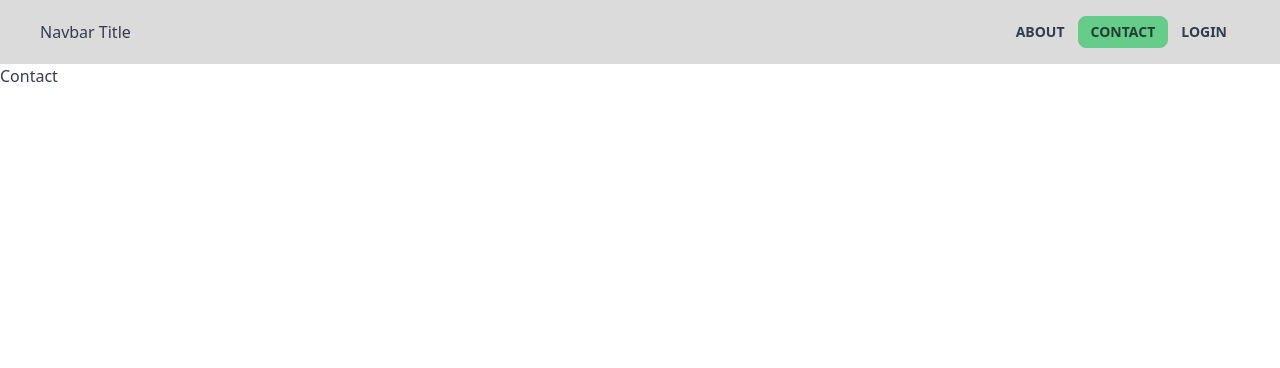
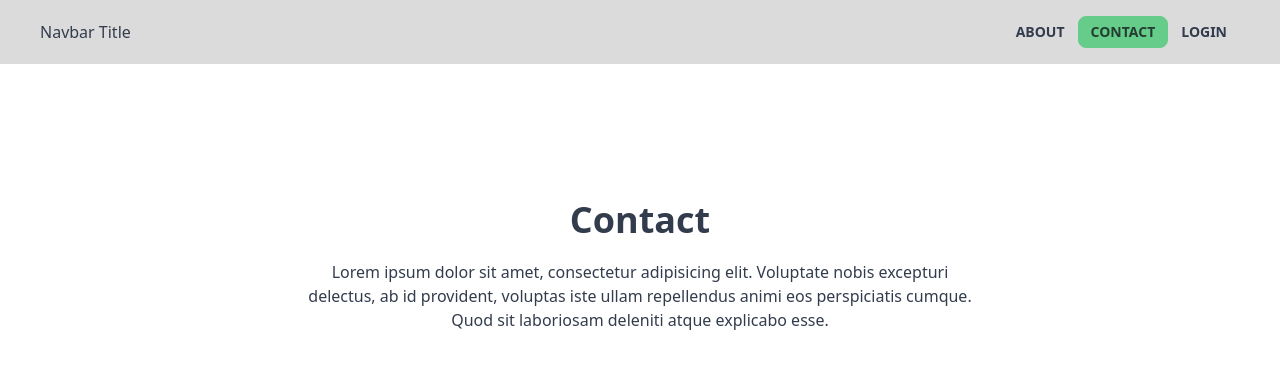
Before and after one commit to mir-hussain/clean-co-client-live-batch8, a React (Vite) app: page /contact in a window 1280 px wide. Shown: the top 368 px of the page. Built offline with nearby package versions, Linux system fonts and the light colour scheme; no server answers.

Commit message:
add: contact and about

```diff
--- /dev/null
+++ b/src/components/ui/Header.jsx
@@ -0,0 +1,17 @@
+import PropTypes from 'prop-types';
+
+const Header = ({ title, children }) => {
+  return (
+    <div className="flex flex-col items-center w-full my-24">
+      <h1 className="text-4xl font-semibold">{title}</h1>
+      <p className="max-w-[75ch] text-center mt-5 mb-10">{children}</p>
+    </div>
+  );
+};
+
+Header.propTypes = {
+  title: PropTypes.string,
+  children: PropTypes.string,
+};
+
+export default Header;
--- a/src/page/About.jsx
+++ b/src/page/About.jsx
@@ -1,8 +1,16 @@
+import Header from '../components/ui/Header';
+import Container from '../components/ui/Container';
+
 const About = () => {
   return (
-    <div>
-      <h1>About</h1>
-    </div>
+    <Container className="mt-10">
+      <Header title="About">
+        Lorem ipsum dolor sit amet, consectetur adipisicing elit. Voluptate
+        nobis excepturi delectus, ab id provident, voluptas iste ullam
+        repellendus animi eos perspiciatis cumque. Quod sit laboriosam deleniti
+        atque explicabo esse.
+      </Header>
+    </Container>
   );
 };
 
--- a/src/page/Contact.jsx
+++ b/src/page/Contact.jsx
@@ -1,8 +1,16 @@
+import Container from '../components/ui/Container';
+import Header from '../components/ui/Header';
+
 const Contact = () => {
   return (
-    <div>
-      <h1>Contact</h1>
-    </div>
+    <Container className="mt-10">
+      <Header title="Contact">
+        Lorem ipsum dolor sit amet, consectetur adipisicing elit. Voluptate
+        nobis excepturi delectus, ab id provident, voluptas iste ullam
+        repellendus animi eos perspiciatis cumque. Quod sit laboriosam deleniti
+        atque explicabo esse.
+      </Header>
+    </Container>
   );
 };
 
```
